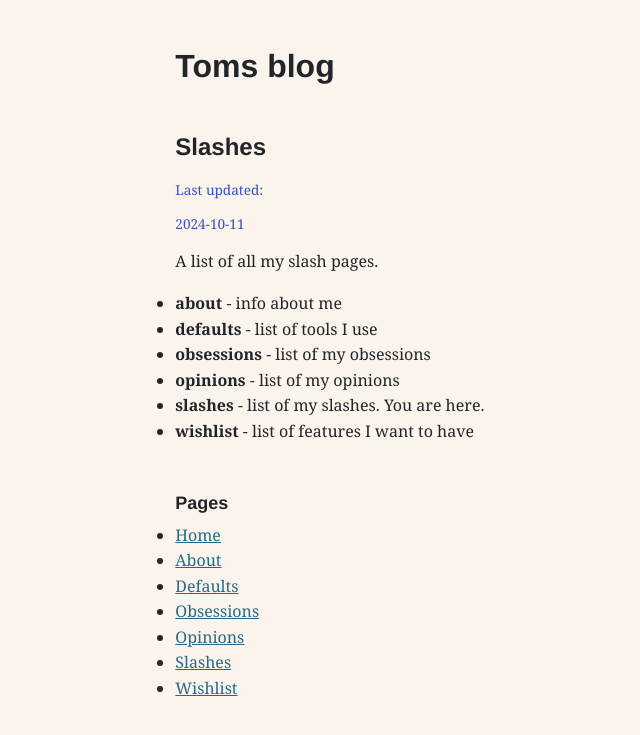
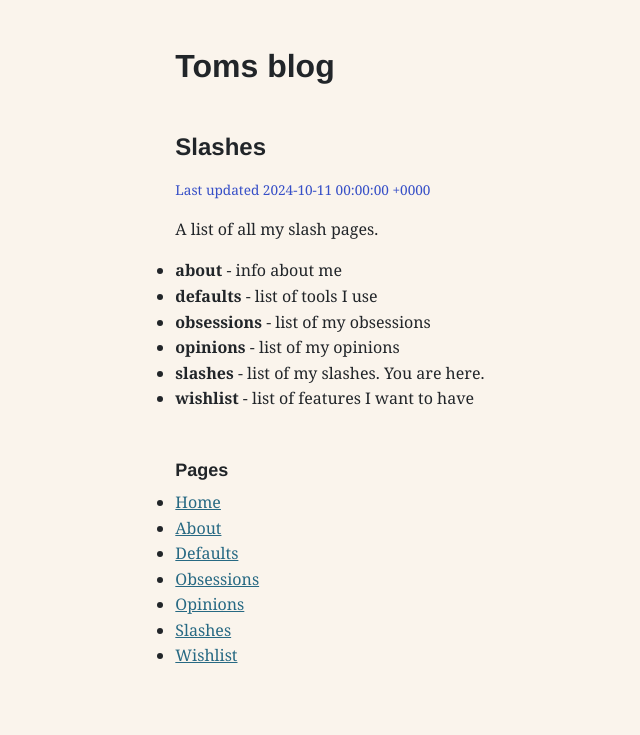
Before and after one commit to tklaver/blog, a Jekyll site: the page built from _pages/2024-10-11-slashes.md, in a window 1280 px wide. Shown: the top 735 px of the page, without its empty margins (174-814 px from the left). Built offline with Jekyll 4.4.1, drawn with Linux system fonts in a browser that asks for light colours.

Commit message:
add last updated long string date

```diff
--- a/_layouts/page.html
+++ b/_layouts/page.html
@@ -4,7 +4,7 @@
 <article>
   <h2>{{ page.title }}</h2>
   <aside class="post-info">
-    <p>Last updated:</p><span class="post-date">{{ page.date | date: "%Y-%m-%d" }}</span>
+    <p>Last updated <span class="post-date">{{ page.date | date: date_to_long_string }}</span></p>
   </aside>
   {{ content }}
 </article>
```
